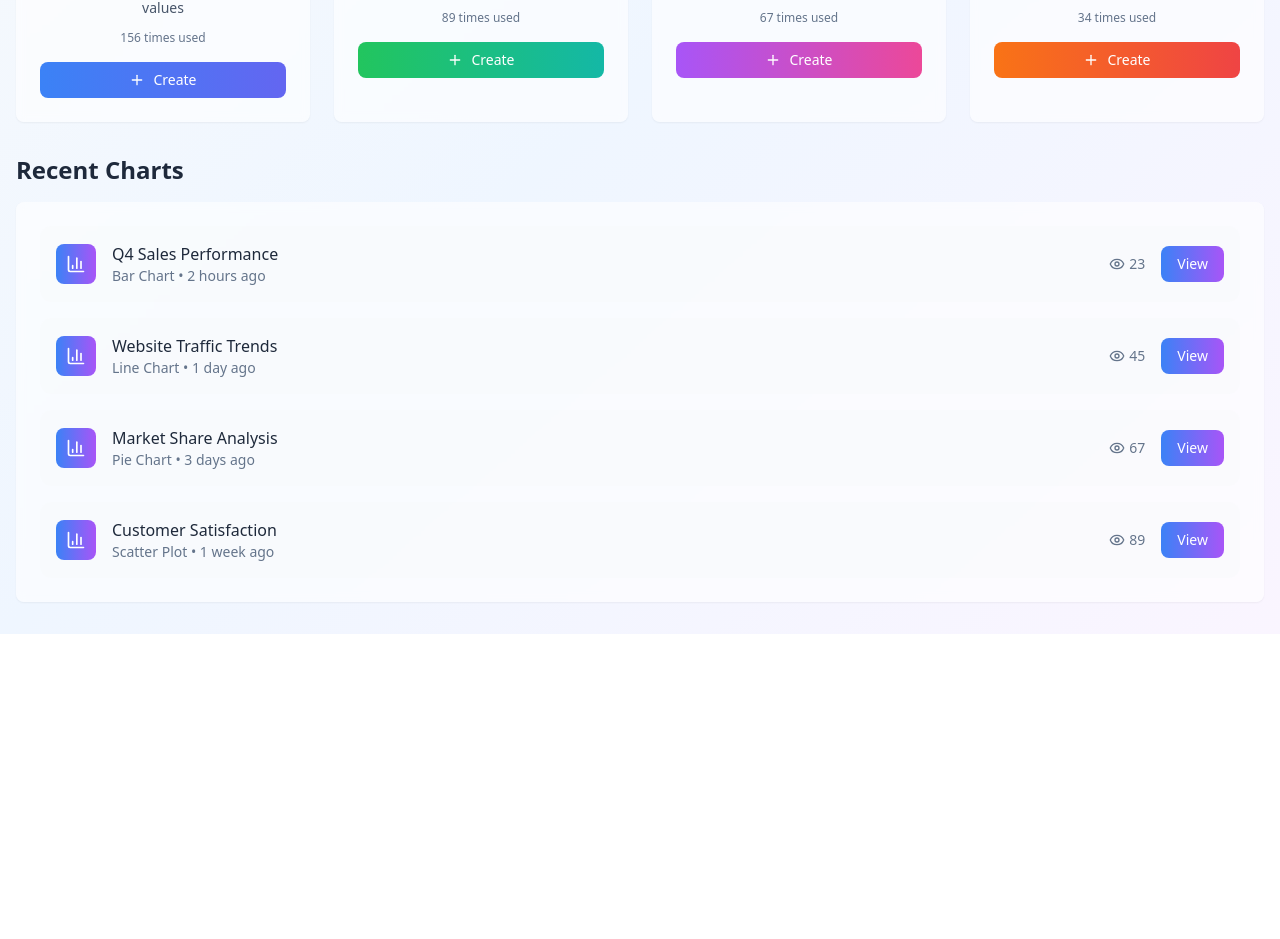
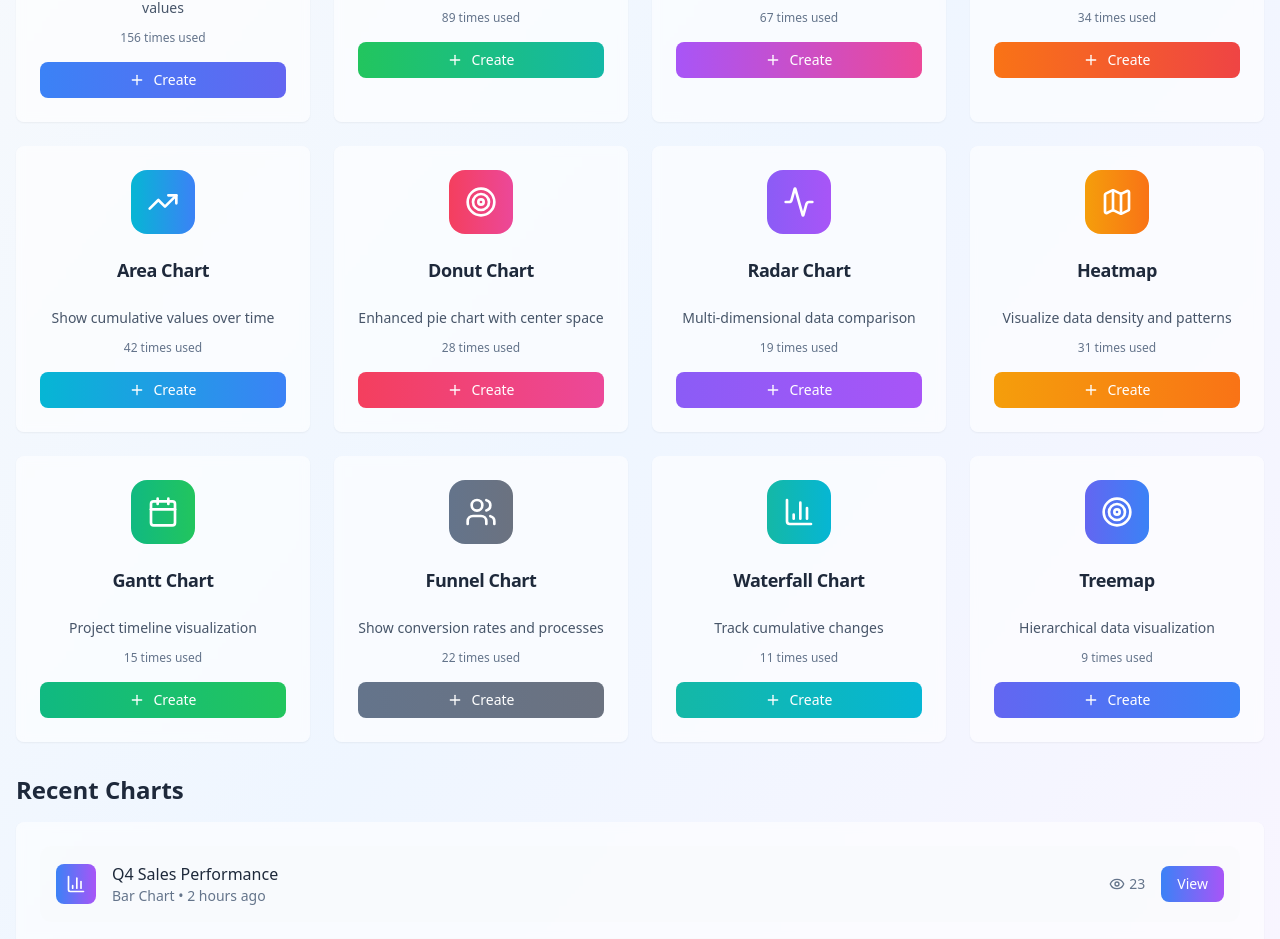
Before and after one commit to Swatiagrawal-151/excel-analysis-lab, a React (Vite) app: page /charts in a window 1280 px wide. Shown: the part 473-1412 px from the top of the page. Before the commit the page ends 1107 px from the top, so only its background shows below. Built offline with nearby package versions, Linux system fonts and the light colour scheme.

Commit message:
Add chart templates
Added chart templates to the chart templates option in the Charts page.

```diff
--- a/src/pages/Charts.tsx
+++ b/src/pages/Charts.tsx
@@ -1,8 +1,7 @@
-
 import React from 'react';
 import { Header } from '@/components/Header';
 import { Card, CardContent, CardHeader, CardTitle } from '@/components/ui/card';
-import { BarChart3, LineChart, PieChart, Zap, Plus, Eye } from 'lucide-react';
+import { BarChart3, LineChart, PieChart, Zap, Plus, Eye, TrendingUp, Target, Activity, Map, Calendar, Users } from 'lucide-react';
 
 const Charts = () => {
   const chartTemplates = [
@@ -33,6 +32,62 @@ const Charts = () => {
       icon: Zap,
       color: "from-orange-500 to-red-500",
       usage: "34 times used"
+    },
+    {
+      name: "Area Chart",
+      description: "Show cumulative values over time",
+      icon: TrendingUp,
+      color: "from-cyan-500 to-blue-500",
+      usage: "42 times used"
+    },
+    {
+      name: "Donut Chart",
+      description: "Enhanced pie chart with center space",
+      icon: Target,
+      color: "from-rose-500 to-pink-500",
+      usage: "28 times used"
+    },
+    {
+      name: "Radar Chart",
+      description: "Multi-dimensional data comparison",
+      icon: Activity,
+      color: "from-violet-500 to-purple-500",
+      usage: "19 times used"
+    },
+    {
+      name: "Heatmap",
+      description: "Visualize data density and patterns",
+      icon: Map,
+      color: "from-amber-500 to-orange-500",
+      usage: "31 times used"
+    },
+    {
+      name: "Gantt Chart",
+      description: "Project timeline visualization",
+      icon: Calendar,
+      color: "from-emerald-500 to-green-500",
+      usage: "15 times used"
+    },
+    {
+      name: "Funnel Chart",
+      description: "Show conversion rates and processes",
+      icon: Users,
+      color: "from-slate-500 to-gray-500",
+      usage: "22 times used"
+    },
+    {
+      name: "Waterfall Chart",
+      description: "Track cumulative changes",
+      icon: BarChart3,
+      color: "from-teal-500 to-cyan-500",
+      usage: "11 times used"
+    },
+    {
+      name: "Treemap",
+      description: "Hierarchical data visualization",
+      icon: Target,
+      color: "from-indigo-500 to-blue-500",
+      usage: "9 times used"
     }
   ];
 
@@ -56,7 +111,7 @@ const Charts = () => {
 
         <div className="mb-8">
           <h2 className="text-2xl font-semibold text-slate-800 mb-4">Chart Templates</h2>
-          <div className="grid grid-cols-1 md:grid-cols-2 lg:grid-cols-4 gap-6">
+          <div className="grid grid-cols-1 md:grid-cols-2 lg:grid-cols-3 xl:grid-cols-4 gap-6">
             {chartTemplates.map((template, index) => {
               const IconComponent = template.icon;
               return (
```
